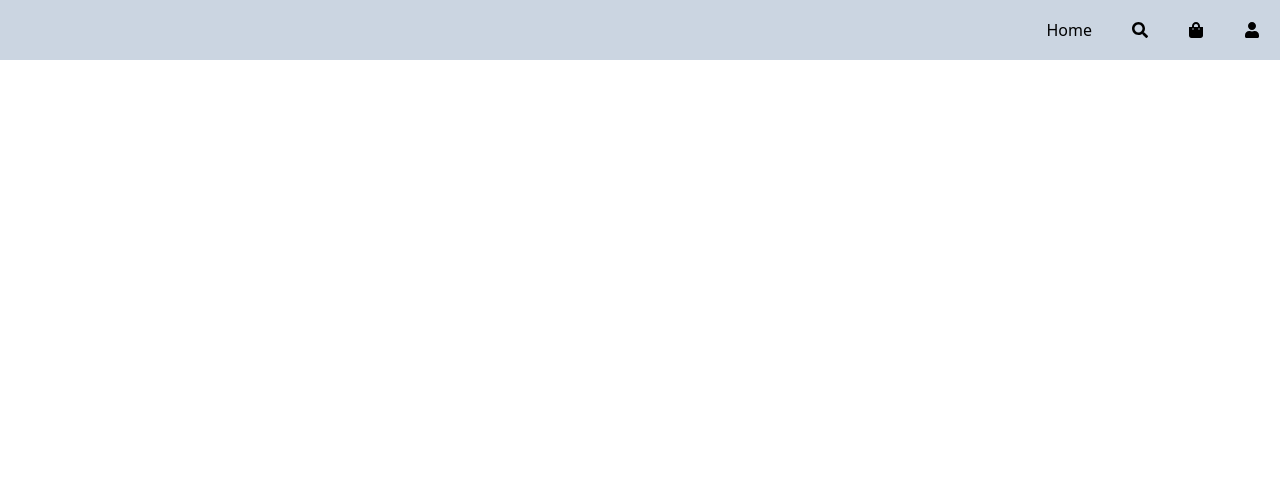
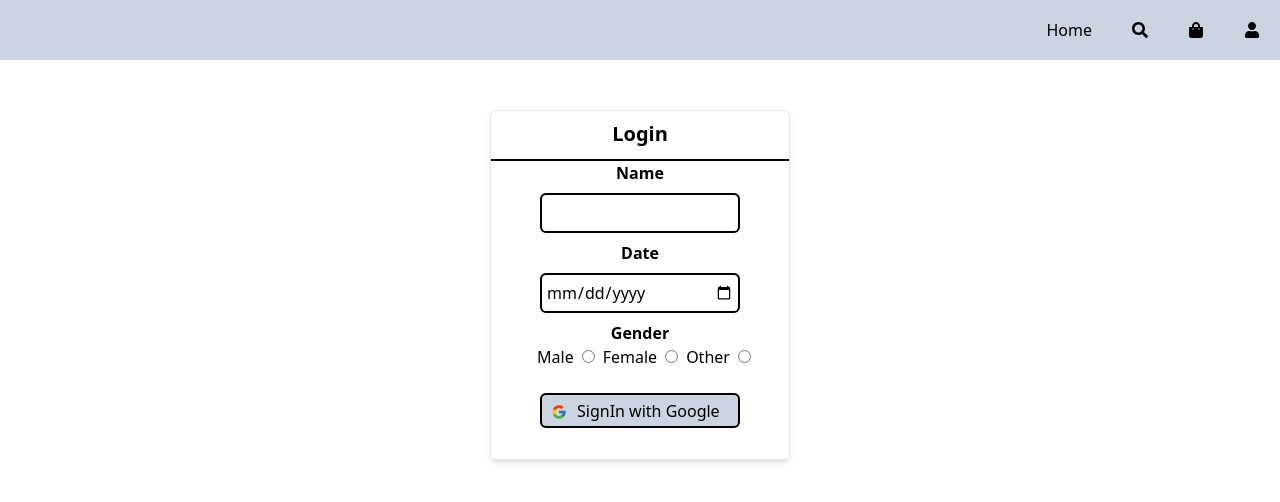
Before and after one commit to harishchandragiri/Ecommerce-in-MERN, a React (Vite) app in the folder frontend/: page /login in a window 1280 px wide. Before the commit this address had no page. Shown: the top 502 px of the page. Built offline with nearby package versions, Linux system fonts and the light colour scheme.

Commit message:
login finished

```diff
--- a/frontend/src/App.jsx
+++ b/frontend/src/App.jsx
@@ -9,6 +9,7 @@ const Cart=  lazy(()=> import('./pages/Cart'))
 const Home = lazy(()=> import('./pages/Home'))
 const ProductCart = lazy(()=> import('./components/Product-Cart'))
 const Shipping = lazy(()=> import('./pages/Shipping'))
+const Login = lazy(()=> import('./pages/login'))
 
 
 function App() {
@@ -25,6 +26,7 @@ function App() {
             <Route path='/search' element={<Search/>}/>
             <Route path='/cart' element={<Cart/>}/>
             <Route path='/productcart' element={<ProductCart/>}/>
+            <Route path='/login' element={<Login/>}/>
             {/* loggedIn files only */}
             <Route>
               <Route path='/shipping' element={<Shipping/>}/>
--- /dev/null
+++ b/frontend/src/pages/Login.jsx
@@ -0,0 +1,64 @@
+import React, { useState } from 'react'
+import {FcGoogle} from 'react-icons/fc'
+
+function Login() {
+    const [gender, SetGender] = useState('');
+    const [Name, SetName] = useState('');
+    const [date, Setdate] = useState('');
+
+  return (
+    <div>
+        <main >
+            <div className='w-full flex justify-center items-center h-[450px]'>
+                <div className=' border rounded-md m-2 shadow-md h-[350px] w-[300px]'>
+                <h1 className='block mt-2 h-[40px] text-[20px] font-bold'>Login</h1>
+                <hr className='border-[1px] border-black' />
+                <form >
+                <label className=' h-[40px] my-[10px] w-[80px] font-bold'>Name</label>
+                <br />
+                <input className=' h-[40px] rounded-md p-1 border-black border-[2px] my-2 w-[200px]'  type="text" value={Name} onChange={(e)=> SetName(e.target.value)}/>
+                <br />
+                <label className=' h-[40px] my-[10px] font-bold'>Date</label>
+                <br />
+                <input className=' h-[40px] rounded-md p-1 border-black border-[2px] my-2 w-[200px]'  type="date" value={date} onChange={(e)=> Setdate(e.target.value)}/>
+                <br />
+                <label className=' h-[40px] my-[10px] font-bold'>Gender</label>
+                <div className='h-[40px]'>
+                <label className='m-2' htmlFor="male">Male</label>
+                <input type="radio"
+                       id='male'
+                       name="gender"
+                       value="Male"
+                       checked={gender === "Male"}
+                       onChange={(e)=> SetGender(e.target.value)}/>
+
+                <label className='m-2' htmlFor="female">Female</label>
+                <input type="radio"
+                       id='female'
+                       name="gender"
+                       value="Female"
+                       checked={gender === "Female"}
+                       onChange={(e)=> SetGender(e.target.value)}/>
+
+                <label className='m-2' htmlFor="Others">Other</label>
+                <input type="radio"
+                       id='Others'
+                       name="gender"
+                       value="Other"
+                       checked={gender === "Other"}
+                       onChange={(e)=> SetGender(e.target.value)}/>
+                </div>
+                </form>
+                <div className='w-full flex justify-center items-center'>
+                    <button className='flex bg-slate-300 h-[35px] rounded-md p-1 border-black border-[2px] my-2 w-[200px]'>
+                        <span  className='mx-[5px] pt-[5px]'><FcGoogle/></span><span className='mx-[5px] pb-[5px]'>SignIn with Google</span>
+                    </button>
+                </div>
+                </div>
+            </div>
+        </main>
+    </div>
+  )
+}
+
+export default Login
```
